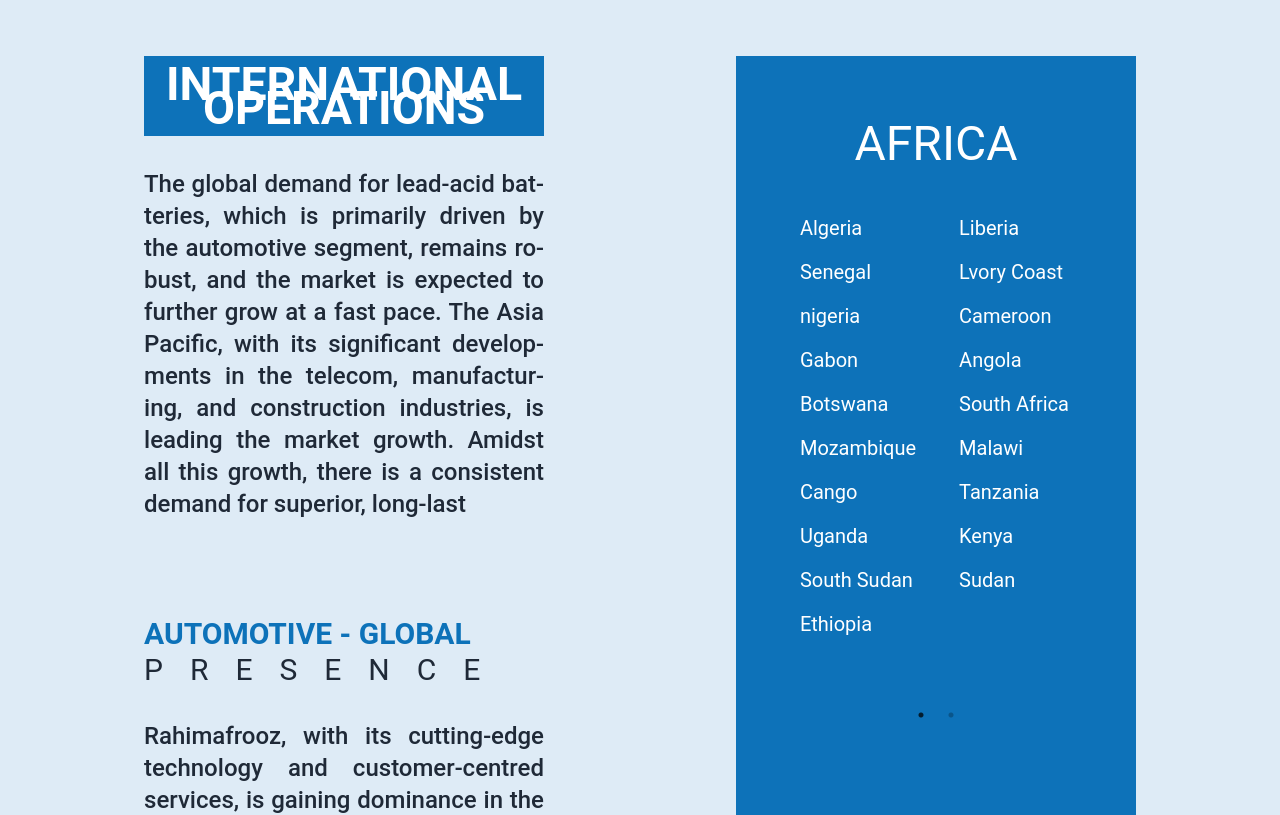
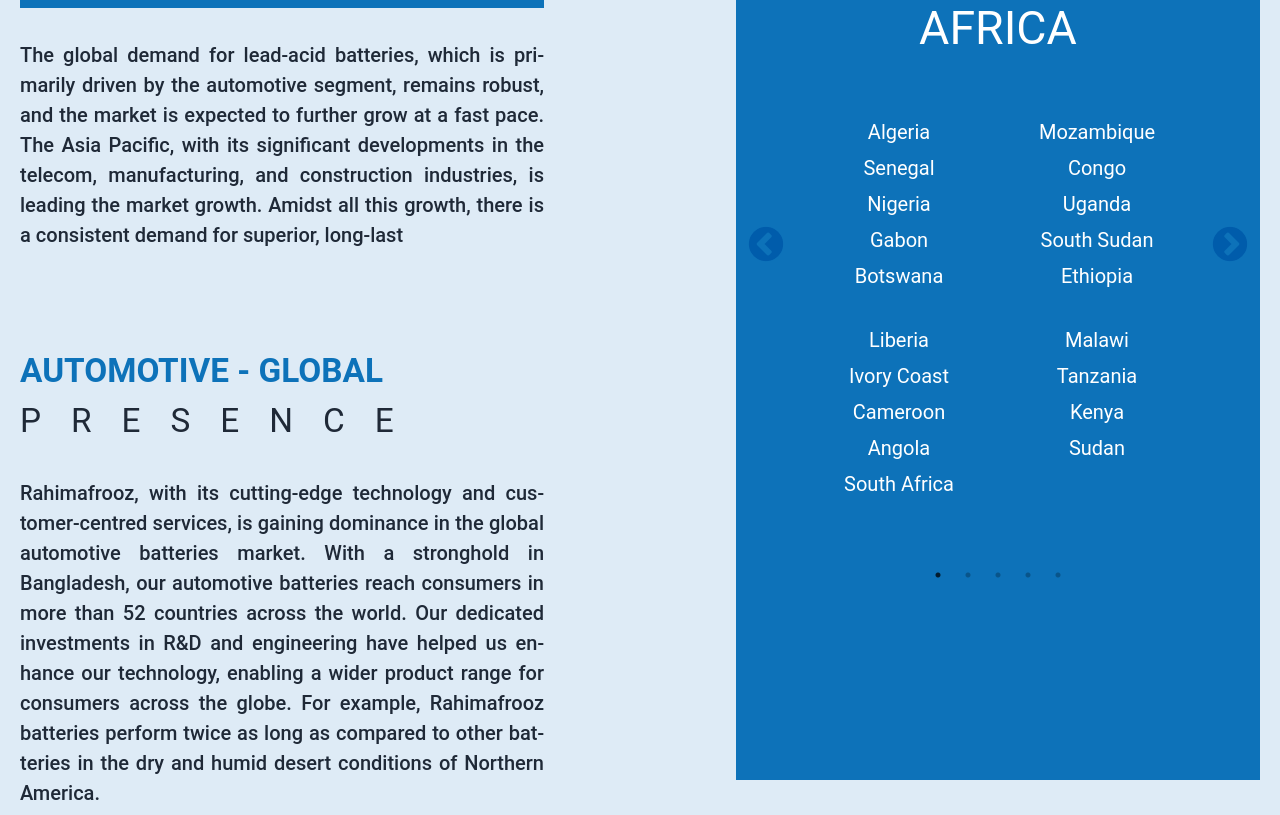
Before and after one commit to arbinzaman/rahimafrooz-battery, a React (Vite) app: page /global-presence in a window 1280 px wide. Shown: the part 800-1615 px from the top of the page. Built offline with nearby package versions, Linux system fonts and the light colour scheme.

Commit message:
Fixed Global-preference Page responsive

```diff
--- /dev/null
+++ b/src/components/GlobalPresence/GlobalPresenceSlider.jsx
@@ -0,0 +1,105 @@
+import Slider from "react-slick";
+
+const GlobalPresenceSlider = () => {
+  const regions = [
+    {
+      name: "AFRICA",
+      countries: [
+        ["Algeria", "Senegal", "Nigeria", "Gabon", "Botswana"],
+        ["Mozambique", "Congo", "Uganda", "South Sudan", "Ethiopia"],
+        ["Liberia", "Ivory Coast", "Cameroon", "Angola", "South Africa"],
+        ["Malawi", "Tanzania", "Kenya", "Sudan"]
+      ],
+    },
+    {
+      name: "ASIA",
+      countries: [
+        ["Bangladesh", "India", "China", "Japan", "South Korea"],
+        ["Thailand", "Vietnam", "Malaysia", "Singapore", "Indonesia"],
+        ["Philippines", "Sri Lanka", "Nepal", "Bhutan", "Maldives"],
+        ["Pakistan", "Afghanistan", "Iran", "Iraq"]
+      ],
+    },
+    {
+      name: "EUROPE",
+      countries: [
+        ["France", "Germany", "Italy", "Spain", "Portugal"],
+        ["Netherlands", "Belgium", "Switzerland", "Austria", "Sweden"],
+        ["Norway", "Denmark", "Finland", "Iceland", "Ireland"],
+        ["UK", "Poland", "Czech Republic", "Hungary"]
+      ],
+    },
+    {
+      name: "USA",
+      countries: [
+        ["California", "Texas", "Florida", "New York", "Illinois"],
+        ["Pennsylvania", "Ohio", "Georgia", "North Carolina", "Michigan"],
+        ["New Jersey", "Virginia", "Washington", "Arizona", "Massachusetts"],
+        ["Tennessee", "Indiana", "Missouri", "Maryland"]
+      ],
+    },
+    {
+      name: "AUSTRALIA",
+      countries: [
+        ["New South Wales", "Victoria", "Queensland", "Western Australia", "South Australia"],
+        ["Tasmania", "Northern Territory", "Australian Capital Territory"]
+      ],
+    },
+  ];
+
+  function SampleNextArrow(props) {
+    const { className, style, onClick } = props;
+    return (
+      <div
+        className={className}
+        style={{ ...style, display: "block", marginRight: "50px", MediaCapabilities: { maxWidth: "640px", marginRight: "20px"}}}
+        onClick={onClick}
+      />
+    );
+  }
+
+  function SamplePrevArrow(props) {
+    const { className, style, onClick } = props;
+    return (
+      <div
+        className={className}
+        style={{ ...style, display: "block", marginLeft: "50px", MediaCapabilities: { maxWidth: "640px", marginLeft: "20px"}}}
+        onClick={onClick}
+      />
+    );
+  }
+
+  const settings = {
+    dots: true,
+    infinite: true,
+    speed: 500,
+    slidesToShow: 1,
+    slidesToScroll: 1,
+    arrows: true,
+    nextArrow: <SampleNextArrow />,
+    prevArrow: <SamplePrevArrow />,
+  };
+
+  return (
+    <div className="w-full max-w-4xl mx-auto">
+      <Slider {...settings}>
+        {regions.map((region, index) => (
+          <div key={index} className="text-base p-16">
+            <h3 className="text-semi_large lg:text-xlarge mb-10 text-center">{region.name}</h3>
+            <div className="grid grid-cols-2">
+              {region.countries.map((countryList, idx) => (
+                <div key={idx} className="flex flex-col text-medium items-center space-y-3 mt-10">
+                  {countryList.map((country, countryIdx) => (
+                    <p key={countryIdx} className="text-center">{country}</p>
+                  ))}
+                </div>
+              ))}
+            </div>
+          </div>
+        ))}
+      </Slider>
+    </div>
+  );
+};
+
+export default GlobalPresenceSlider;
--- /dev/null
+++ b/src/components/GlobalPresence/InternationalOperations.jsx
@@ -0,0 +1,40 @@
+const InternationalOperations = () => {
+  return (
+    <div>
+      <div className="">
+        <div>
+          <h1 className=" text-regular md:text-medium  bg-primary text-base lg:text-large font-bold py-4 mb-8">
+            INTERNATIONAL OPERATIONS
+          </h1>
+          <p className="font-medium text-justify hyphens-auto lg:text-medium  mb-24">
+            The global demand for lead-acid batteries, which is primarily driven
+            by the automotive segment, remains robust, and the market is
+            expected to further grow at a fast pace. The Asia Pacific, with its
+            significant developments in the telecom, manufacturing, and
+            construction industries, is leading the market growth. Amidst all
+            this growth, there is a consistent demand for superior, long-last
+          </p>
+        </div>
+        <div className="text-left">
+          <h1 className="text-primary font-bold text-medium lg:text-large">
+            AUTOMOTIVE - GLOBAL
+          </h1>
+          <h1 className="text-medium lg:text-large mb-8 tracking-[0.90em]">PRESENCE</h1>
+          <p className="font-medium lg:text-medium text-justify hyphens-auto">
+            Rahimafrooz, with its cutting-edge technology and customer-centred
+            services, is gaining dominance in the global automotive batteries
+            market. With a stronghold in Bangladesh, our automotive batteries
+            reach consumers in more than 52 countries across the world. Our
+            dedicated investments in R&D and engineering have helped us enhance
+            our technology, enabling a wider product range for consumers across
+            the globe. For example, Rahimafrooz batteries perform twice as long
+            as compared to other batteries in the dry and humid desert
+            conditions of Northern America.
+          </p>
+        </div>
+      </div>
+    </div>
+  );
+};
+
+export default InternationalOperations;
--- a/src/pages/GlobalPresence.jsx
+++ b/src/pages/GlobalPresence.jsx
@@ -1,110 +1,18 @@
-import Slider from "react-slick";
 import banner from "../assets/images/7. Global Presence-ai.png";
+import GlobalPresenceSlider from "../components/GlobalPresence/GlobalPresenceSlider";
+import InternationalOperations from "../components/GlobalPresence/InternationalOperations";
+import { allDeviceMaxWidth } from "../styles/maxWidth";
 
 const GlobalPresence = () => {
-  var settings = {
-    dots: true,
-    infinite: true,
-    speed: 500,
-    slidesToShow: 1,
-    slidesToScroll: 1,
-    arrows: false,
-  };
   return (
-    <section className="">
+    <section className={`${allDeviceMaxWidth}`}>
       <div>
-        <img src={banner} alt="" className="w-full"/>
+        <img src={banner} alt="" className="w-full" />
       </div>
-      <div className="grid lg:grid-cols-2 gap-48 text-center lg:p-36  bg-background">
-        <div className="">
-          <div>
-            <h1 className="bg-primary text-base text-xlarge font-bold py-4 mb-8">INTERNATIONAL OPERATIONS</h1>
-            <p className="font-medium text-justify hyphens-auto text-2xl  mb-24">
-              The global demand for lead-acid batteries, which is primarily
-              driven by the automotive segment, remains robust, and the market
-              is expected to further grow at a fast pace. The Asia Pacific, with
-              its significant developments in the telecom, manufacturing, and
-              construction industries, is leading the market growth. Amidst all
-              this growth, there is a consistent demand for superior, long-last
-            </p>
-          </div>
-          <div className="text-left">
-            <h1 className="text-primary font-bold text-3xl">AUTOMOTIVE - GLOBAL</h1>
-            <h1 className="text-3xl mb-8 tracking-[0.90em]" >PRESENCE</h1>
-            <p className="font-medium text-2xl text-justify hyphens-auto">
-              Rahimafrooz, with its cutting-edge technology and customer-centred
-              services, is gaining dominance in the global automotive batteries
-              market. With a stronghold in Bangladesh, our automotive batteries
-              reach consumers in more than 52 countries across the world. Our
-              dedicated investments in R&D and engineering have helped us
-              enhance our technology, enabling a wider product range for
-              consumers across the globe. For example, Rahimafrooz batteries
-              perform twice as long as compared to other batteries in the dry
-              and humid desert conditions of Northern America.
-            </p>
-          </div>
-        </div>
-        <div className="bg-primary">
-          <Slider {...settings}>
-            <div className=" text-base p-16" >
-              <h3 className="text-5xl mb-10">AFRICA</h3>
-              <div className="grid grid-cols-2 mt-12 gap-10 text-medium text-left justify-items-center">
-                <div className="flex flex-col gap-5">
-                  <p>Algeria</p>
-                  <p>Senegal</p>
-                  <p>nigeria</p>
-                  <p>Gabon</p>
-                  <p>Botswana</p>
-                  <p>Mozambique</p>
-                  <p>Cango</p>
-                  <p>Uganda</p>
-                  <p>South Sudan</p>
-                  <p>Ethiopia</p>
-                </div>
-
-                <div className="flex flex-col gap-5">
-                  <p>Liberia</p>
-                  <p>Lvory Coast</p>
-                  <p>Cameroon</p>
-                  <p>Angola</p>
-                  <p>South Africa</p>
-                  <p>Malawi</p>
-                  <p>Tanzania</p>
-                  <p>Kenya</p>
-                  <p>Sudan</p>
-                </div>
-              </div>
-            </div>
-            <div className=" text-base p-16" >
-              <h3 className="text-xlarge mb-10">ASIA</h3>
-              <div className="grid grid-cols-2 mt-12 gap-10 text-medium text-left justify-items-center">
-                <div className="flex flex-col gap-5">
-                  <p>Bangladesh</p>
-                  <p>India</p>
-                  <p>nigeria</p>
-                  <p>Gabon</p>
-                  <p>Botswana</p>
-                  <p>Mozambique</p>
-                  <p>Cango</p>
-                  <p>Uganda</p>
-                  <p>South Sudan</p>
-                  <p>Ethiopia</p>
-                </div>
-
-                <div className="flex flex-col gap-5">
-                  <p>Liberia</p>
-                  <p>Lvory Coast</p>
-                  <p>Cameroon</p>
-                  <p>Angola</p>
-                  <p>South Africa</p>
-                  <p>Malawi</p>
-                  <p>Tanzania</p>
-                  <p>Kenya</p>
-                  <p>Sudan</p>
-                </div>
-              </div>
-            </div>
-          </Slider>
+      <div className="grid grid-cols-1 lg:grid-cols-2 gap-10 lg:gap-48 text-center m-0 lg:mb-10 mt-10 bg-background  mx-5">
+        <InternationalOperations />
+        <div className="bg-primary mb-7">
+          <GlobalPresenceSlider />
         </div>
       </div>
     </section>
```
